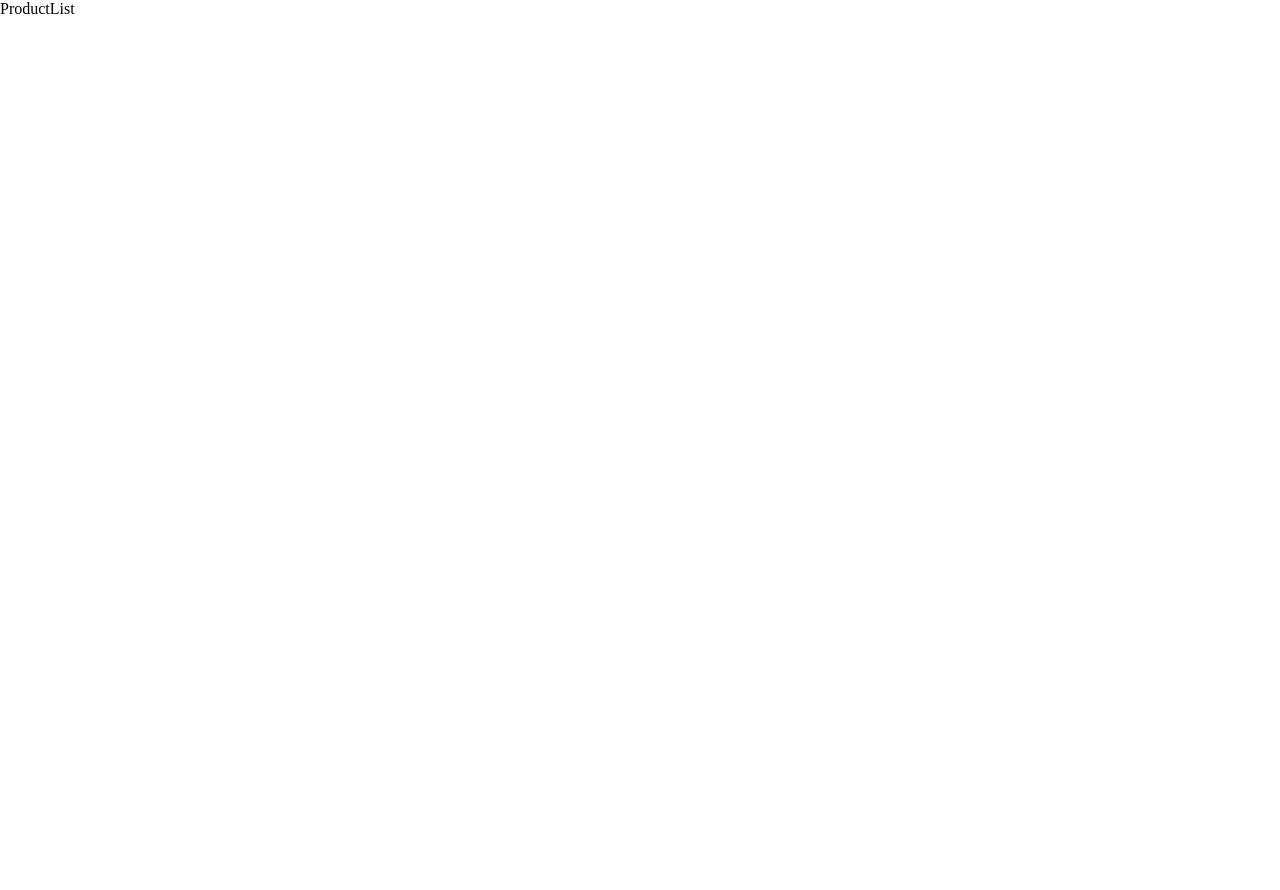
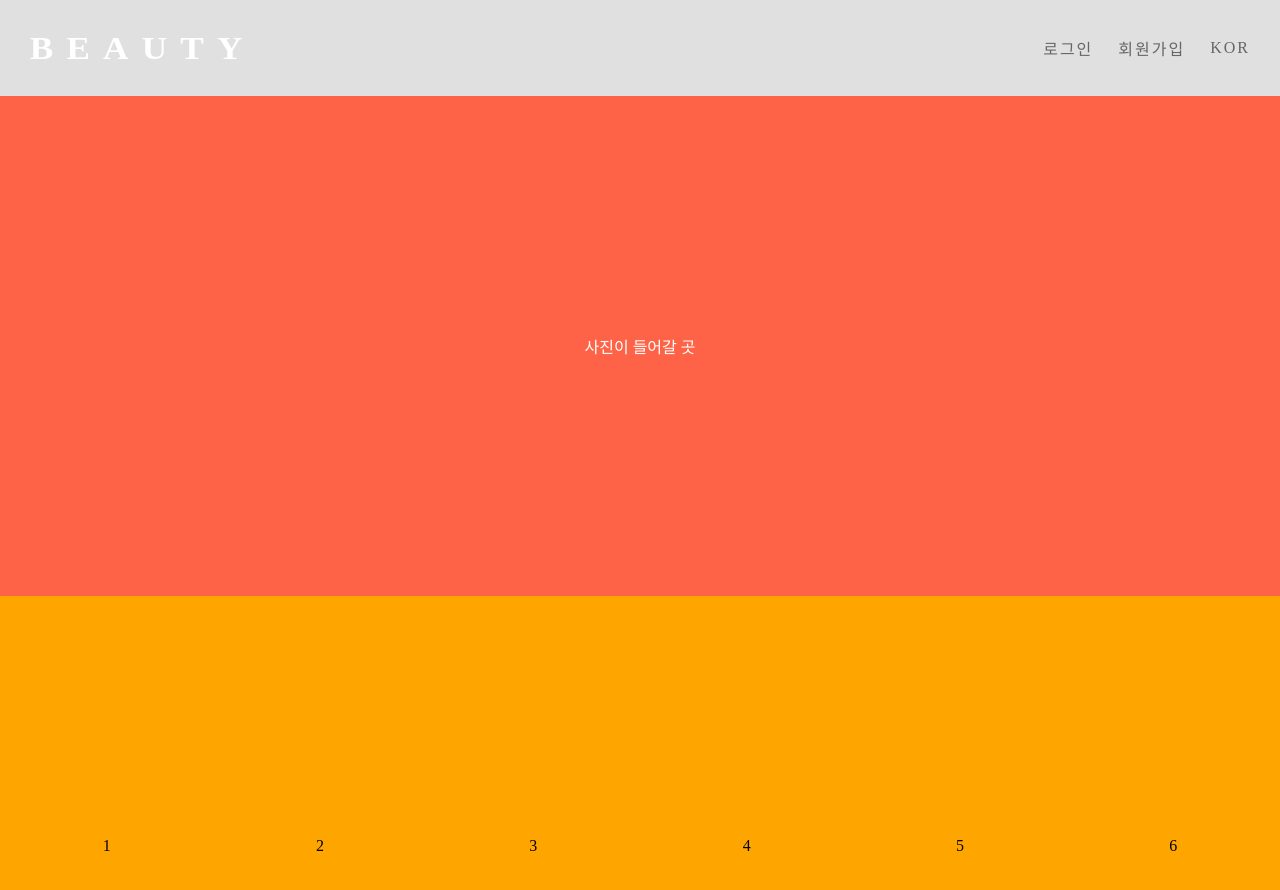
Before and after one commit to Drtr92/react-06-product, a React (Vite) app: page / in a window 1280 px wide. Shown: the top 890 px of the page. Before the commit the page ends 800 px from the top, so only its background shows below. Built offline with nearby package versions, Linux system fonts and the light colour scheme; no server answers.

Commit message:
페이지 영역 설계 완료

```diff
--- a/src/pages/ProductList.jsx
+++ b/src/pages/ProductList.jsx
@@ -1,5 +1,56 @@
+import { useEffect, useState } from "react";
+import styles from "./ProductList.module.css";
+
 function ProductList() {
-    return <>ProductList</>
+    const [list, setList] = useState([]);
+    const [loading, setLoading] = useState(true);
+
+    useEffect(() => {
+        fetch("https://dummyjson.com/products?limit=12")
+            .then(res => res.json()) // string을 객체 / 배열 상태로 가공
+            .then(json => {
+                setList(json.products);
+                setLoading(false);
+            })
+            .catch(err => {
+                console.log(err);
+                setLoading(false);
+            });
+    }, []);
+
+    if (loading) {
+        return <div>데이터를 로드 중입니다...</div>;
+    }
+
+    return (
+        <>
+            <div className={styles.container}>
+                <div className={styles.header}>
+                    <div className={styles.logo}> BEAUTY </div>
+                    <div className={styles.sign}>
+                        <div>로그인</div>
+                        <div>회원가입</div>
+                        <div>KOR</div>
+                    </div>
+                </div>
+                <div className={styles.photoZone}>사진이 들어갈 곳</div>
+                <div className={styles.cardZone}>
+                    <div className={styles.cards}>1</div>
+                    <div className={styles.cards}>2</div>
+                    <div className={styles.cards}>3</div>
+                    <div className={styles.cards}>4</div>
+                    <div className={styles.cards}>5</div>
+                    <div className={styles.cards}>6</div>
+                    <div className={styles.cards}>1</div>
+                    <div className={styles.cards}>2</div>
+                    <div className={styles.cards}>3</div>
+                    <div className={styles.cards}>4</div>
+                    <div className={styles.cards}>5</div>
+                    <div className={styles.cards}>6</div>
+                </div>
+            </div>
+        </>
+    );
 }
 
 export default ProductList;
--- /dev/null
+++ b/src/pages/ProductList.module.css
@@ -0,0 +1,67 @@
+.container {
+    display: flex;
+    width: 100%;
+    height: 100%;
+    background-color: white;
+    flex-direction: column;
+}
+
+.header {
+    width: 100%;
+    height: 12dvh;
+    display: flex;
+    flex-direction: row;
+    align-items: center;
+    justify-content: space-between;
+    background-color: rgba(0, 0, 0, 12%);
+    padding: 20px;
+}
+
+.logo {
+    margin-left: 20px;
+    display: flex;
+    font-size: 2rem;
+    font-weight: bold;
+    letter-spacing: 12px;
+    transform: scaleX(1.1);
+    color: white;
+
+}
+
+.sign {
+    display: flex;
+    flex-direction: row;
+    justify-content: space-between;
+    align-items: center;
+    gap: 25px;
+    margin-right: 10px;
+    font-weight: 400;
+    letter-spacing: 2px;
+    color: #666;
+}
+
+.photoZone {
+    display: flex;
+    width: 100%;
+    height: 500px;
+    justify-content: center;
+    align-items: center;
+    background-color: tomato;
+    color: white;
+}
+
+.cardZone {
+    display: flex;
+    flex-wrap: wrap;
+    align-items: center;
+    justify-content: center;
+}
+
+.cards {
+    display: flex;
+    width: calc(100% / 6);
+    height: 500px;
+    background-color: orange;
+    align-items: center;
+    justify-content: center;
+}
```
